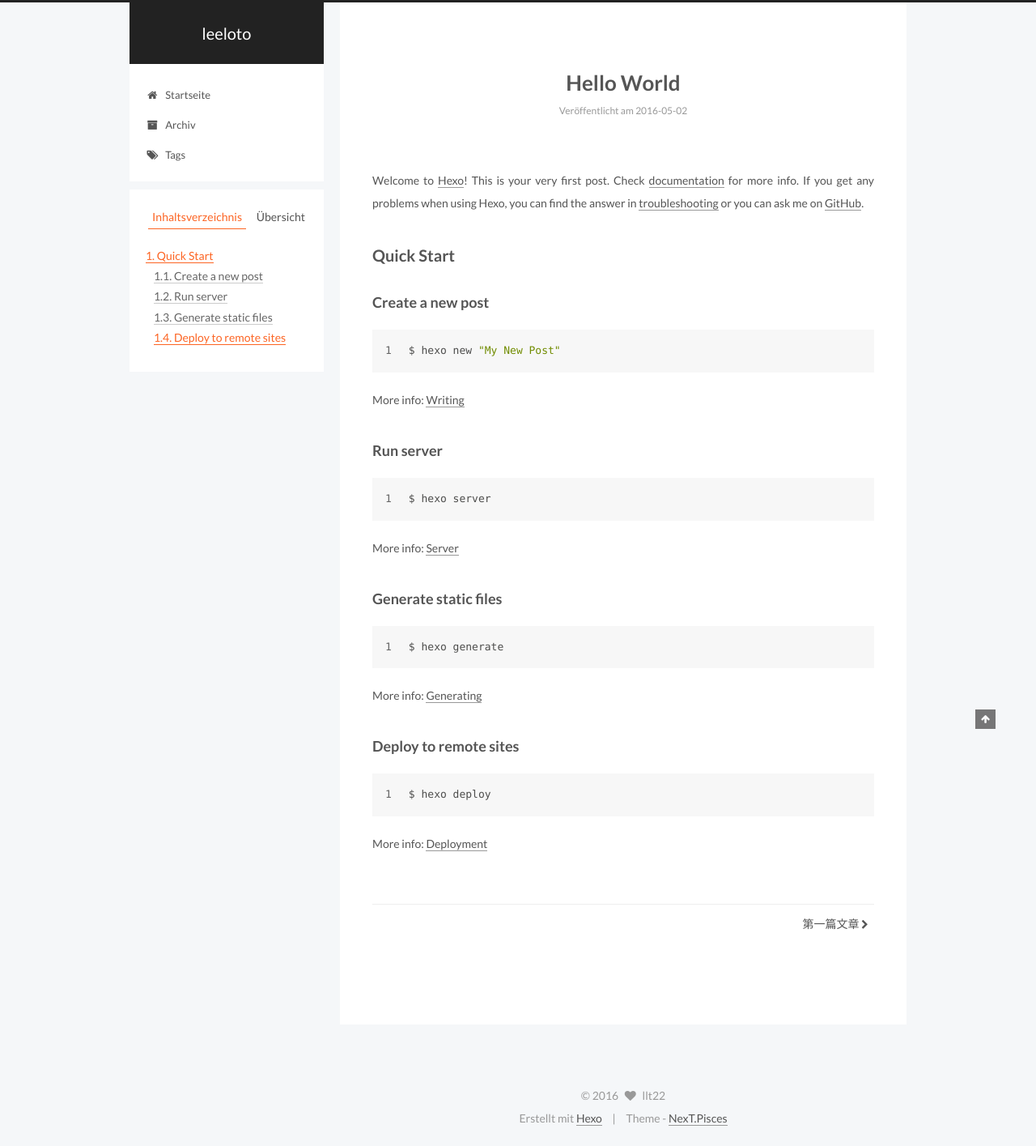
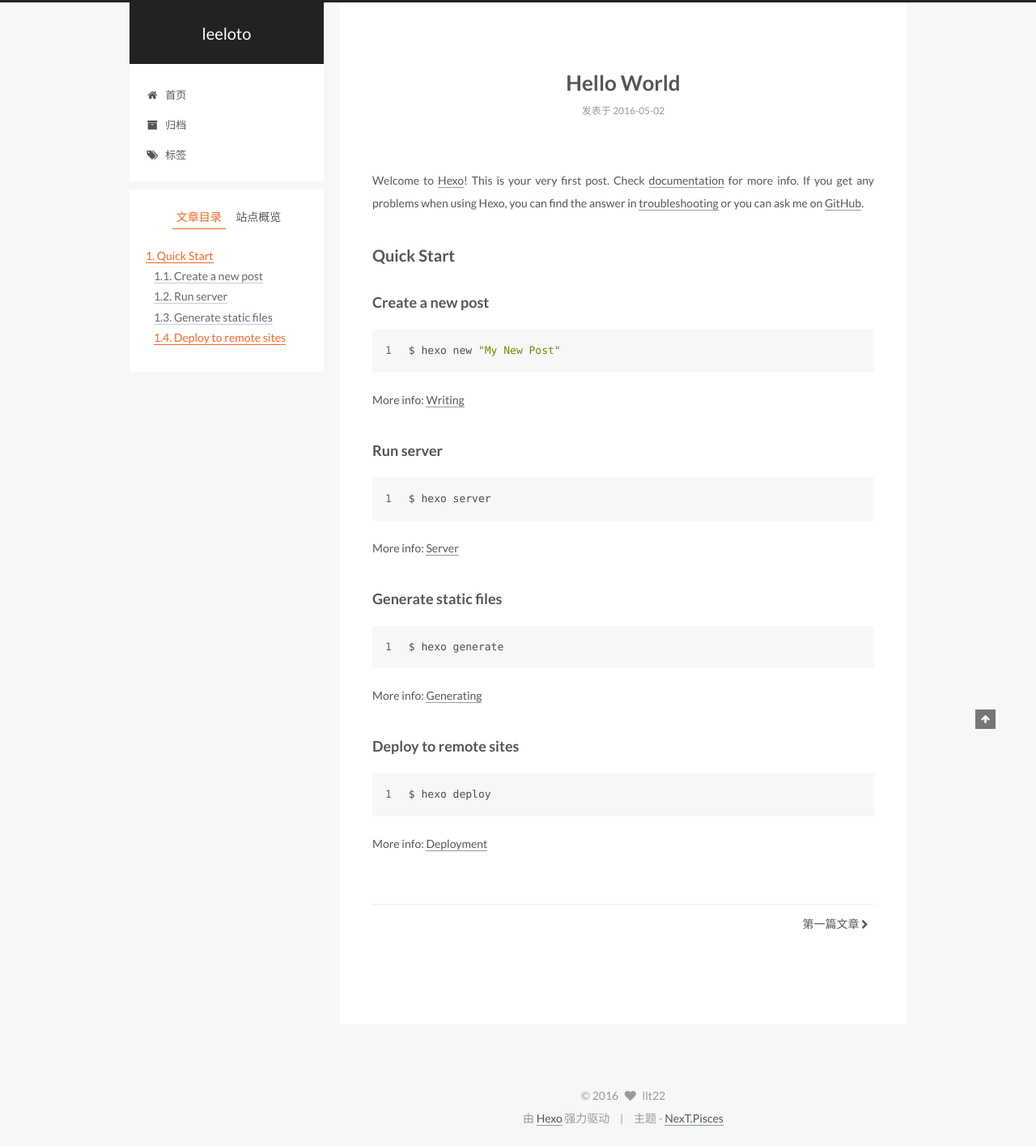
Before and after one commit to llt22/llt22-22.github.io, a plain HTML site: page 2016/05/02/hello-world/index.html in a window 1280 px wide. Shown: the whole page at 81% size. Drawn offline with Linux system fonts and the light colour scheme.

Commit message:
Site updated: 2016-05-02 15:12:45

```diff
--- a/2016/05/02/hello-world/index.html
+++ b/2016/05/02/hello-world/index.html
@@ -105,7 +105,7 @@ Quick">
     motion: true,
     duoshuo: {
       userId: 0,
-      author: 'Author'
+      author: '博主'
     }
   };
 </script>
@@ -113,7 +113,7 @@ Quick">
   <title> Hello World | leeloto </title>
 </head>
 
-<body itemscope itemtype="http://schema.org/WebPage" lang="">
+<body itemscope itemtype="http://schema.org/WebPage" lang="zh-Hans">
 
 
 
@@ -168,7 +168,7 @@ Quick">
 
               <i class="menu-item-icon fa fa-home fa-fw"></i> <br />
 
-            Startseite
+            首页
           </a>
         </li>
 
@@ -178,7 +178,7 @@ Quick">
 
               <i class="menu-item-icon fa fa-archive fa-fw"></i> <br />
 
-            Archiv
+            归档
           </a>
         </li>
 
@@ -188,7 +188,7 @@ Quick">
 
               <i class="menu-item-icon fa fa-tags fa-fw"></i> <br />
 
-            Tags
+            标签
           </a>
         </li>
 
@@ -241,7 +241,7 @@ Quick">
             <span class="post-meta-item-icon">
               <i class="fa fa-calendar-o"></i>
             </span>
-            <span class="post-meta-item-text">Veröffentlicht am</span>
+            <span class="post-meta-item-text">发表于</span>
             <time itemprop="dateCreated" datetime="2016-05-02T11:40:14+08:00" content="2016-05-02">
               2016-05-02
             </time>
@@ -357,10 +357,10 @@ Quick">
 
         <ul class="sidebar-nav motion-element">
           <li class="sidebar-nav-toc sidebar-nav-active" data-target="post-toc-wrap" >
-            Inhaltsverzeichnis
+            文章目录
           </li>
           <li class="sidebar-nav-overview" data-target="site-overview">
-            Übersicht
+            站点概览
           </li>
         </ul>
 
@@ -377,7 +377,7 @@ Quick">
           <div class="site-state-item site-state-posts">
             <a href="/archives">
               <span class="site-state-item-count">2</span>
-              <span class="site-state-item-name">Artikel</span>
+              <span class="site-state-item-name">日志</span>
             </a>
           </div>
 
@@ -387,7 +387,7 @@ Quick">
             <div class="site-state-item site-state-tags">
               <a href="/tags">
                 <span class="site-state-item-count">1</span>
-                <span class="site-state-item-name">Tags</span>
+                <span class="site-state-item-name">标签</span>
               </a>
             </div>
 
@@ -442,11 +442,11 @@ Quick">
 </div>
 
 <div class="powered-by">
-  Erstellt mit  <a class="theme-link" href="http://hexo.io">Hexo</a>
+  由 <a class="theme-link" href="http://hexo.io">Hexo</a> 强力驱动
 </div>
 
 <div class="theme-info">
-  Theme -
+  主题 -
   <a class="theme-link" href="https://github.com/iissnan/hexo-theme-next">
     NexT.Pisces
   </a>
--- a/css/main.css
+++ b/css/main.css
@@ -1535,7 +1535,7 @@ pre .javascript .function {
   width: 4px;
   height: 4px;
   border-radius: 50%;
-  background: #ffa4b5;
+  background: #ffcd3d;
 }
 .links-of-blogroll {
   font-size: 13px;
```
Also changed, not shown: 2016/05/02/test/index.html (+13 -13 lines), archives/2016/05/index.html (+11 -11 lines), archives/2016/index.html (+11 -11 lines), archives/index.html (+11 -11 lines), git教程/index.html (+9 -9 lines), index.html (+11 -11 lines), tags/标签/index.html (+11 -11 lines).
